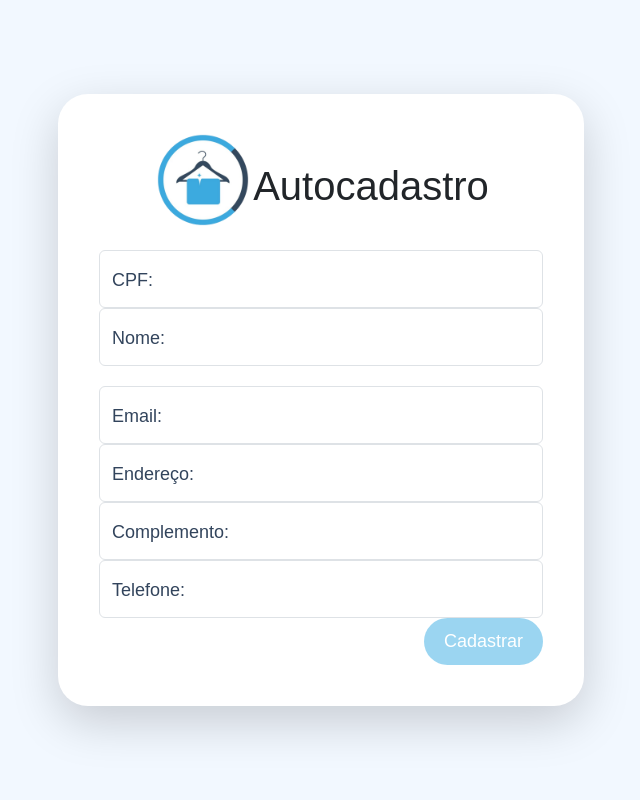
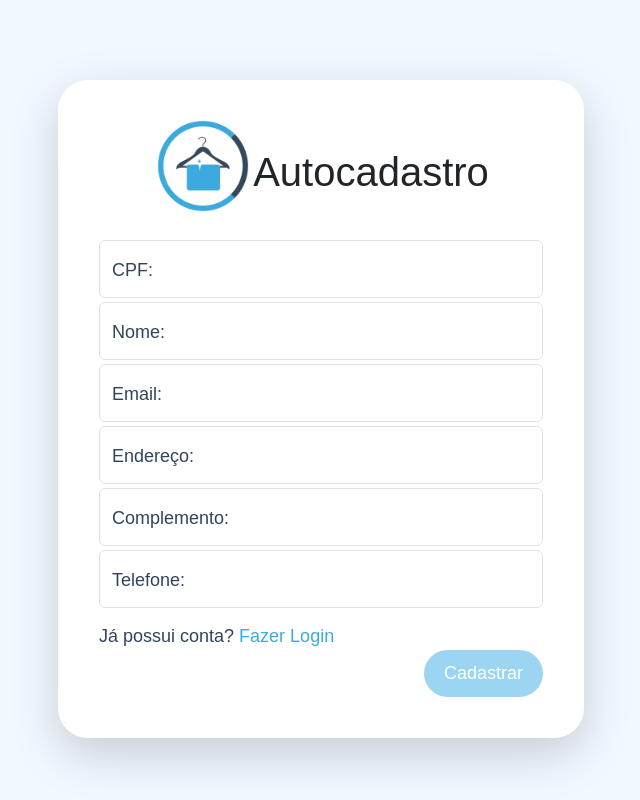
Before and after one commit to Lufeltz/Web-II-2024, an Angular app: page /cadastro in a window 1280 px wide. Shown: the whole page, without its empty margins (319-959 px from the left). Built offline with nearby package versions, Linux system fonts and the light colour scheme.

Commit message:
Ajustes front na página de Autocadastro

```diff
--- a/src/app/app.routes.ts
+++ b/src/app/app.routes.ts
@@ -1,6 +1,6 @@
 import { Routes } from '@angular/router';
 import { LoginComponent } from './pages/login';
-import { CadastroComponent } from './pages/cadastro/cadastro/cadastro.component';
+import { CadastroComponent } from './pages/cadastro/cadastro.component';
 
 export const routes: Routes = [
     { path: 'login', component: LoginComponent },
--- a/src/app/pages/cadastro/cadastro/cadastro.component.css
+++ b/src/app/pages/cadastro/cadastro.component.css
@@ -13,11 +13,13 @@ body {
 }
 .container {
     max-width: 550px;
+    max-height: 80%;
     margin: 0 auto;
     text-align: left;
     font-size: 18px;
     font-family: Arial, Helvetica, sans-serif;
     -webkit-tap-highlight-color: transparent;
+
 }
 
 .custom-card {
@@ -46,10 +48,26 @@ body {
 }
 
 #form-floating-email {
-    padding-top: 20px;
+    padding-top: 4px;
 }
 
-#form-floating-password {
+#form-floating-cpf {
+    padding-top: 4px;
+}
+
+#form-floating-nome {
+    padding-top: 4px;
+}
+
+#form-floating-endereco {
+    padding-top: 4px;
+}
+
+#form-floating-complemento {
+    padding-top: 4px;
+}
+
+#form-floating-telefone {
     padding-top: 4px;
 }
 
@@ -75,17 +93,17 @@ body {
     padding-top: 15px;
 }
 
-#text-cadastro {
+#text-login {
     color: #32445c;
 }
 
-#text-cadastro-link {
+#text-login-link {
     color: #3dabe1;
     cursor: pointer;
     text-decoration: none;
 }
 
-#text-cadastro-link:hover {
+#text-login-link:hover {
     color: #1c8bc1;
 }
 
--- a/src/app/pages/cadastro/cadastro/cadastro.component.html
+++ b/src/app/pages/cadastro/cadastro.component.html
@@ -45,11 +45,14 @@
                                     <label for="telefone">Telefone:</label>
                                 </div>
                             </div>
+                            <div class="container-link mt-auto">
+                                <a id="text-login">Já possui conta? </a><a id="text-login-link" routerLink="/login">Fazer Login</a>
+                            </div>
                             <div class="container-button">
                                 <button type="submit" class="btn btn-primary custom-btn" (click)="cadastro()" [disabled]="!formCadastro.form.valid">Cadastrar</button>
                             </div>
-                            </div>
-                      </form>
+                        </div>
+                    </form>
                 <div>
             </div>
           </div>
```
Also changed, not shown: src/app/pages/cadastro/cadastro.component.ts (renamed from src/app/pages/cadastro/cadastro/cadastro.component.ts).
